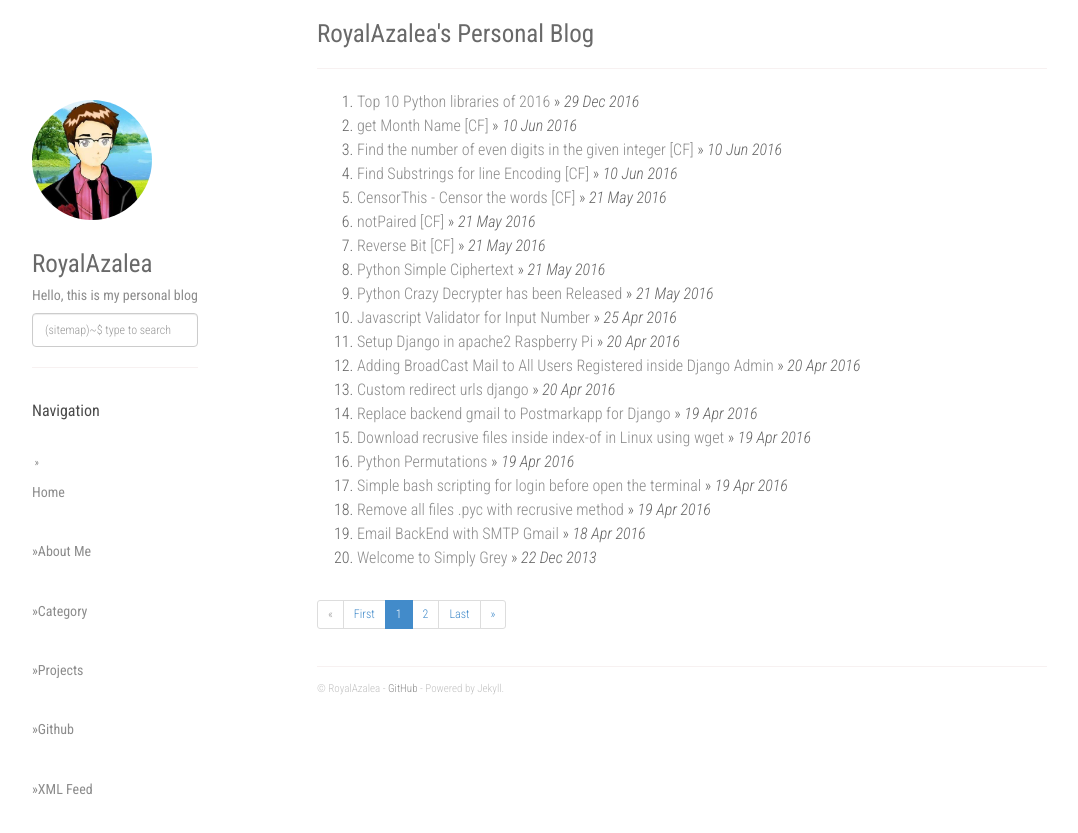
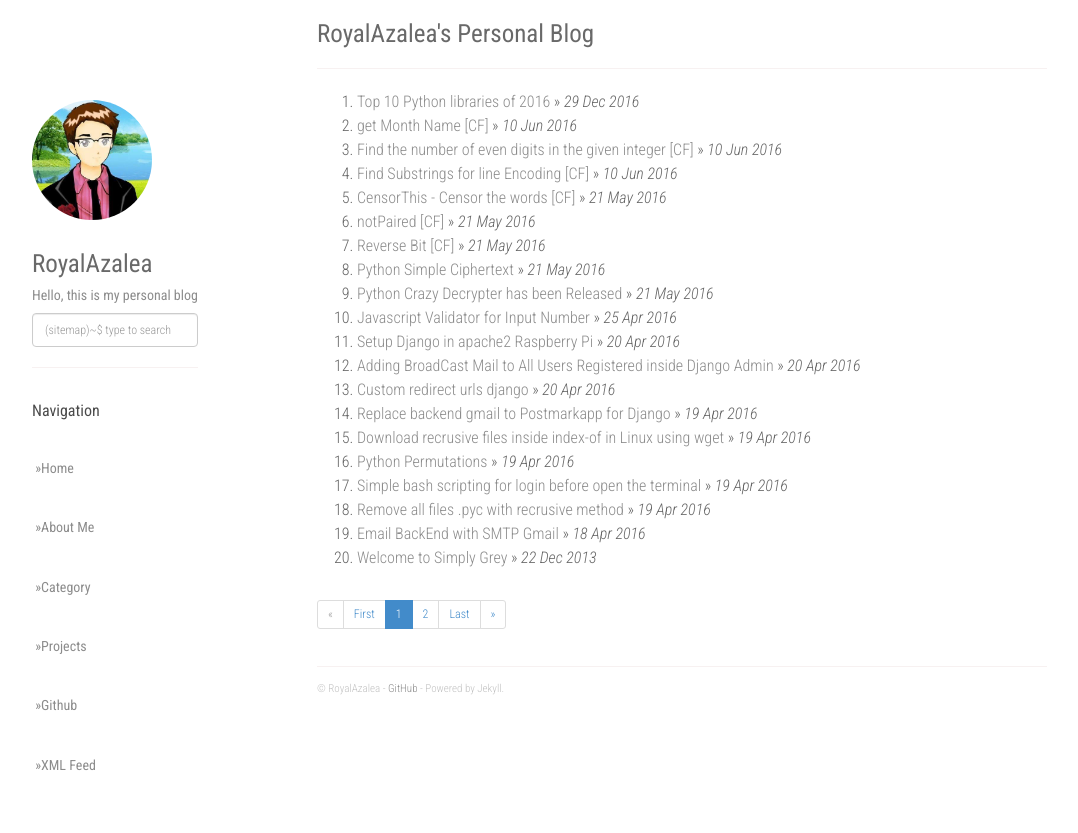
Before and after one commit to RoyalAzalea/RoyalAzalea.github.io, a Jekyll site: the page built from index.html, in a window 1280 px wide. Shown: the top 833 px of the page, without its empty margins (53-1131 px from the left). Built offline with Jekyll 4.4.1, drawn with Linux system fonts in a browser that asks for light colours; nearby versions of some CDN libraries; the list of posts is cut into pages by our own code.

Commit message:
update_test

```diff
--- a/_layouts/default.html
+++ b/_layouts/default.html
@@ -121,9 +121,9 @@
                 <hr />
 
                 <h2><strong>Navigation</strong></h2><br /><!-- config.yml 의 url 설정으로 Navigation 관리 가능 -->
-                    &nbsp;&raquo; <a href="/"><h5>Home</h5></a> <br />
+                    <a href="/"><h5>&nbsp;&raquo;Home</h5></a> <br />
                 {% for i in site.urls %}
-                    <a class="about" href="{{ i.url }}"><h5>&raquo;{{ i.text }}</h5></a><br />
+                    <a class="about" href="{{ i.url }}"><h5>&nbsp;&raquo;{{ i.text }}</h5></a><br />
                 {% endfor %}
               </div><!-- end /.fixed-condition -->
             </div>
```
